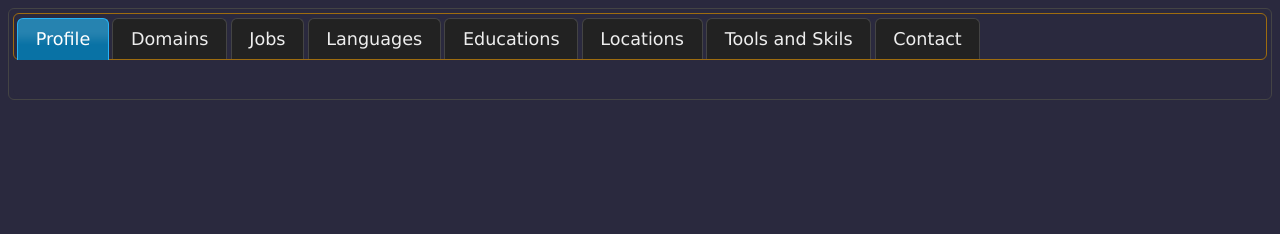
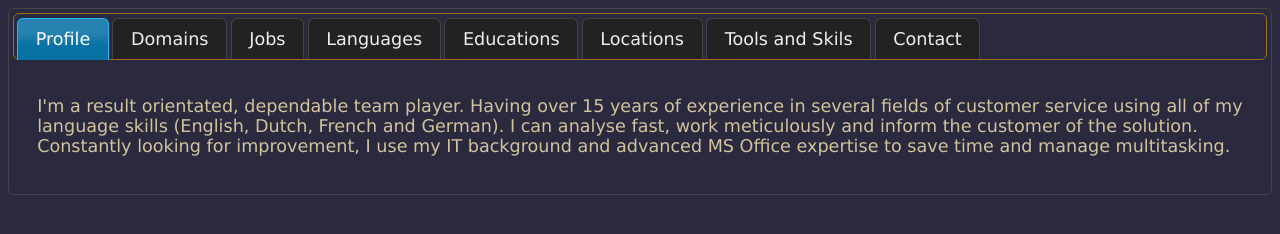
Before and after one commit to JayDevDo/CV-JQ, a plain HTML site: page index.html in a window 1280 px wide. Drawn offline with Linux system fonts and the light colour scheme; no server answers.

Commit message:
copied json and pdf diffrent repos not allowed

```diff
--- /dev/null
+++ b/cv.json
@@ -0,0 +1,248 @@
+{
+	"jobs": [
+		{
+			"jobTitle" 	:			"Client Service Consultant – HR Solutions",
+			"company" 	:			"ADP Bucharest",
+			"startDate" : 			"2017-07",
+			"endDate" 	: 			"2019-01",
+			"jobDescr" 	: 			"Supporting and advising dutch customers on use of HR tools. Creating bug reports. Interaction with program developers",
+			"countryAndlocation" :	"RO-Bucharest",
+			"languages" : 			["EN","NL"],
+			"toolsUsed" :			["Siebel","MS Office","Web browsers"],
+			"durationMonths" :		19,
+			"jobDomain" :			["CS","IT"]
+		},
+		{
+			"jobTitle" 	:			"Customer service representative Dutch",
+			"company" 	:			"Telus International",
+			"startDate" : 			"2017-01",
+			"endDate" 	: 			"2017-07",
+			"jobDescr" 	: 			"Email support for a users of a Dutch dating site",
+			"countryAndlocation" :	"RO-Bucharest",
+			"languages" : 			["NL"],
+			"toolsUsed" :			["Custom CRM program"],
+			"durationMonths" :		6,
+			"jobDomain" :			["CS"]
+		},
+		{
+			"jobTitle" 	:			"On line translator-proofreader and Web Development",
+			"company" 	:			"Free lance",
+			"startDate" : 			"2013-08",
+			"endDate" 	: 			"2016-12",
+			"jobDescr" 	: 			"Proofreading and translating survey/websites",
+			"countryAndlocation" :	"SW-Stockholm",
+			"languages" : 			["EN","NL"],
+			"toolsUsed" :			["JAVA SE7", "AngularJS" , "D3", "JQuery", "JSON", "MySQL on linux server 14x/16x", "Apache2/Lighttpd webserver" , "PHP7-fpm"],
+			"durationMonths" :		50,
+			"jobDomain" :			["IT"]
+		},
+		{
+			"jobTitle" 	:			"Customer service representative Dutch",
+			"company" 	:			"Monster Worldwide",
+			"startDate" : 			"2012-03",
+			"endDate" 	: 			"2013-07",
+			"jobDescr" 	: 			"Helping and advising (professional) users of Monster (jobsite) in NL and BE.",
+			"countryAndlocation" :	"CZ-Brno",
+			"languages" : 			["NL","EN","FR"],
+			"toolsUsed" :			["Siebel","SalesForce","Web browsers"],
+			"durationMonths" :		16,
+			"jobDomain" :			["CS","IT"]
+		},
+		{
+			"jobTitle" 	:			"Customer Support FR-NL",
+			"company" 	:			"Teleperformance Athens",
+			"startDate" : 			"2010-12",
+			"endDate" 	: 			"2012-01",
+			"jobDescr" 	: 			"Iphone Apple Care support representative (French) and Western Union Customer Service operator (Dutch).",
+			"countryAndlocation" :	"GR-Athens",
+			"languages" : 			["NL","FR","EN"],
+			"toolsUsed" :			["MAC-OS X","Open Office suite", "Apple CRM"],
+			"durationMonths" :		13,
+			"jobDomain" :			["CS","IT"]
+		},
+		{
+			"jobTitle" 	:			"Senior collections officer",
+			"company" 	:			"Anheuser Busch – Inbev",
+			"startDate" : 			"2009-01",
+			"endDate" 	: 			"2010-10",
+			"jobDescr" 	: 			"Restructuring Belgian national key accounts for collections after migration to SAP/ERP/R3.",
+			"countryAndlocation" :	"CZ-Prague",
+			"languages" : 			["NL","FR","EN"],
+			"toolsUsed" :			["SAP-ERP", "MS Office"],
+			"durationMonths" :		21,
+			"jobDomain" :			["CS","Collections"]
+		},
+		{
+			"jobTitle" 	:			"Seasonal receptionist",
+			"company" 	:			"MMP holding",
+			"startDate" : 			"2007-01",
+			"endDate" 	: 			"2008-12",
+			"jobDescr" 	: 			"General reception duties in ski residences, camp-sites. Setting up a newly opened ski-residence in the French Alps. Organising the reception and reservations.",
+			"countryAndlocation" :	"FR-Saint-Sorlin-d'Arves (73), Vias (34), Gap (01), Cap d'Agde (34)",
+			"languages" : 			["FR","NL","EN","DE"],
+			"toolsUsed" :			["MS Office","self made Access/Excel database"],
+			"durationMonths" :		24,
+			"jobDomain" :			["CS","Tourism"]
+		},
+		{
+			"jobTitle" 	:			"Road-side assistance",
+			"company" 	:			"ANWB / ACTA assistence",
+			"startDate" : 			"2005-05",
+			"endDate" 	: 			"2006-12",
+			"jobDescr" 	: 			"Organising road-side assistance, providing rental cars and accommodation for VW/AUDI/Skoda drivers, within the budget limits of their insurance coverage.",
+			"countryAndlocation" :	"FR-Lyon",
+			"languages" : 			["FR","NL"],
+			"toolsUsed" :			["MS Office","CRM"],
+			"durationMonths" :		20,
+			"jobDomain" :			["CS"]
+		},
+		{
+			"jobTitle" 	:			"Warehouse/expedition operator",
+			"company" 	:			"3 yearly contracts via a temp agency",
+			"startDate" : 			"2002-01",
+			"endDate" 	: 			"2005-04",
+			"jobDescr" 	: 			"Order-picking, route preperation, loading, unloading, returns handling, Forklift, EU transport document preperation, quality control, team rotation planning.",
+			"countryAndlocation" :	"NL-Tilburg",
+			"languages" : 			["NL","EN"],
+			"toolsUsed" :			["SAP-ERP","Forklift"],
+			"durationMonths" :		36,
+			"jobDomain" :			["Warehouse"]
+		},
+		{
+			"jobTitle" 	:			"IT support",
+			"company" 	:			"Wissenraet en Van Spaendonck",
+			"startDate" : 			"2000-11",
+			"endDate" 	: 			"2001-12",
+			"jobDescr" 	: 			"On site 1st and 2nd line IT support. Phone support for all MS Office products. Design and implementation of MS Word templates versions, Configuring & troubleshooting new hardware. Purchasing and maintenance of printers, routers and scanners. Supervising back-ups, Exchange server and Anti Virus admin.",
+			"countryAndlocation" :	"NL-Tilburg",
+			"languages" : 			["NL"],
+			"toolsUsed" :			["MS Office", "Exchange"],
+			"durationMonths" :		12,
+			"jobDomain" :			["IT"]
+		},
+		{
+			"jobTitle" 	:			"Customer Service and IT support insurance",
+			"company" 	:			"Interpolis",
+			"startDate" : 			"1997-08",
+			"endDate" 	: 			"2000-10",
+			"jobDescr" 	: 			"On site 1st and 2nd line IT support. Phone support for all MS Office products. Client-server database administrator (Sybase). Creating single user databases (MS Access). Functional application liaison. Creating complete documentation and user manual for in house HAVIK application. Batch (data) manipulation and execution of interfaces and back-ups (AS400). Back up admin.",
+			"countryAndlocation" :	"NL-Tilburg",
+			"languages" : 			["NL"],
+			"toolsUsed" :			["MS Office", "HAVIK", "SQL", "AS400"],
+			"durationMonths" :		39,
+			"jobDomain" :			["CS", "IT"]
+		},
+		{
+			"jobTitle" 	:			"Senior campsite courier",
+			"company" 	:			"Eurocamp",
+			"startDate" : 			"1993-04",
+			"endDate" 	: 			"1993-10",
+			"jobDescr" 	: 			"Leading a team of 4 reps in Saumur. Providing local tourist information and supervising outsourced cleaning crew.",
+			"countryAndlocation" :	"FR-Saumur",
+			"languages" : 			["NL","FR","EN","DE"],
+			"toolsUsed" :			["pen and paper", "public phones", "fax"],
+			"durationMonths" :		7,
+			"jobDomain" :			["CS","Tourism"]
+		},
+		{
+			"jobTitle" 	:			"Campsite and montage Supervisor",
+			"company" 	:			"Eurocamp",
+			"startDate" : 			"1994-03",
+			"endDate" 	: 			"1994-10",
+			"jobDescr" 	: 			"With a crew of 8 setting up campsites (tents and mobile homes) in the region around Albi (81). Then supervising daily campsite operations in Vias (144 units). Leading a crew of 6 reps. Providing customers with local information and assisting with urgencies (police/medical).",
+			"countryAndlocation" :	"FR-Vias",
+			"languages" : 			["NL","FR","EN","DE"],
+			"toolsUsed" :			["pen and paper", "public phones", "fax"],
+			"durationMonths" :		8,
+			"jobDomain" :			["CS","Tourism"]
+		}
+	],
+
+	"jobDomains": [
+		"CS",
+		"IT",
+		"Tourism",
+		"Warehouse",
+		"Collections"
+	],
+
+	"jobLocations": {
+		"NL" : ["Tilburg"],
+		"FR" : ["Saumur (49)", "Vias (34)", "Lyon (69)", "Saint-Sorlin-d'Arves (73)", "Oyonnax (01)", "Cap d'Agde (34)" ,"Bressolles (01)", "Gap (05)"],
+		"CZ" : ["Prague", "Brno"],
+		"GR" : ["Athens"],
+		"SW" : ["Stockholm"],
+		"RO" : ["Bucharest"]
+	},
+
+	"languages": [
+		"Dutch (native)",
+		"English (C1-native)",
+		"French (C1)",
+		"German (C2)",
+		"Czech (A1)",
+		"Swedish (A1)",
+		"Romanian (A1)",
+		"Spanish (A1)",
+		"Italian (A1)"
+	],
+
+	"toolsSkills":
+		{
+			"windows" : [	"MS Office (expert)",
+							"MS Outlook (expert)",
+							"MS Excel (expert)",
+							"MS Access (expert)",
+							"MS Word (expert)",
+							"Simple VBA programming (macros)",
+							"Internet explorer",
+							"windows configurations 95-98-2000-NT-Vista-7-10"
+						],
+			"WebDev" : 	[
+							"HTML",
+							"Java SE 7" ,
+							"Java SE 8",
+							"PHP(rpm)",
+							"AngularJS",
+							"JQuery",
+							"Bootstrap",
+							"(s)CSS",
+							"D3"
+						],
+			"IT" : 		[
+							"TCP/IP connectivity",
+							"Linux 14/15/16 - server+desktop",
+							"MySQL/MariaDB/PostgreSQL",
+							"Apache, Lighttpd",
+							"node-npm",
+							"Exchange",
+							"ActiveDirectory",
+							"Chrome (enterprise)"
+						],
+			"Familiar with" : 	[
+									"SAP-ERP",
+									"AS400",
+									"Lotus Notes",
+									"Apple/Mac OS-X",
+									"SalesForce (and a few other CRM like Siebel)",
+									"Git-Github",
+									"JIRA",
+									"citrix",
+									"Firefox, Safari, Opera, Slimjet"
+								]
+		},
+
+	"education": [
+					"1985-1990 - Gymnasium: Dutch, English, French, German, History, National- and business economics",
+					"1990-1991 - First year of the Dutch University of Tourism in Breda",
+					"1992-1993 - Assistant logistics manager",
+					"1998 - Sybase SQL basics",
+					"1999 - ITIL Foundations"
+				],
+
+	"profile": ["I'm a result orientated, dependable team player. Having over 15 years of experience in several fields of customer service using all of my language skills (English, Dutch, French and German). I can analyse fast, work meticulously and inform the customer of the solution. Constantly looking for improvement, I use my IT background and advanced MS Office expertise to save time and manage multitasking."],
+	"contact": {
+					"email": "spamjaydo@gmail.com",
+					"phone": "by request"
+				}
+}
--- a/index.html
+++ b/index.html
@@ -57,8 +57,8 @@
                 	"Languages","Tools","Duration",
 	                "Domain"];
 	let items = [];
-  let jsonLoc = "https://jaydevdo.github.io/portal/docs/data/cv.json";
-  let pdfLoc = "https://jaydevdo.github.io/portal/docs/data/CV-JayVanDoormalen.pdf";
+  let jsonLoc = "cv.json";
+  let pdfLoc = "CV-JayVanDoormalen.pdf";
 
 $.getJSON( jsonLoc, function( json ) {
   	console.log( "JSON Data: " , json.toString() );
```
Also changed, not shown: 1 other file.
